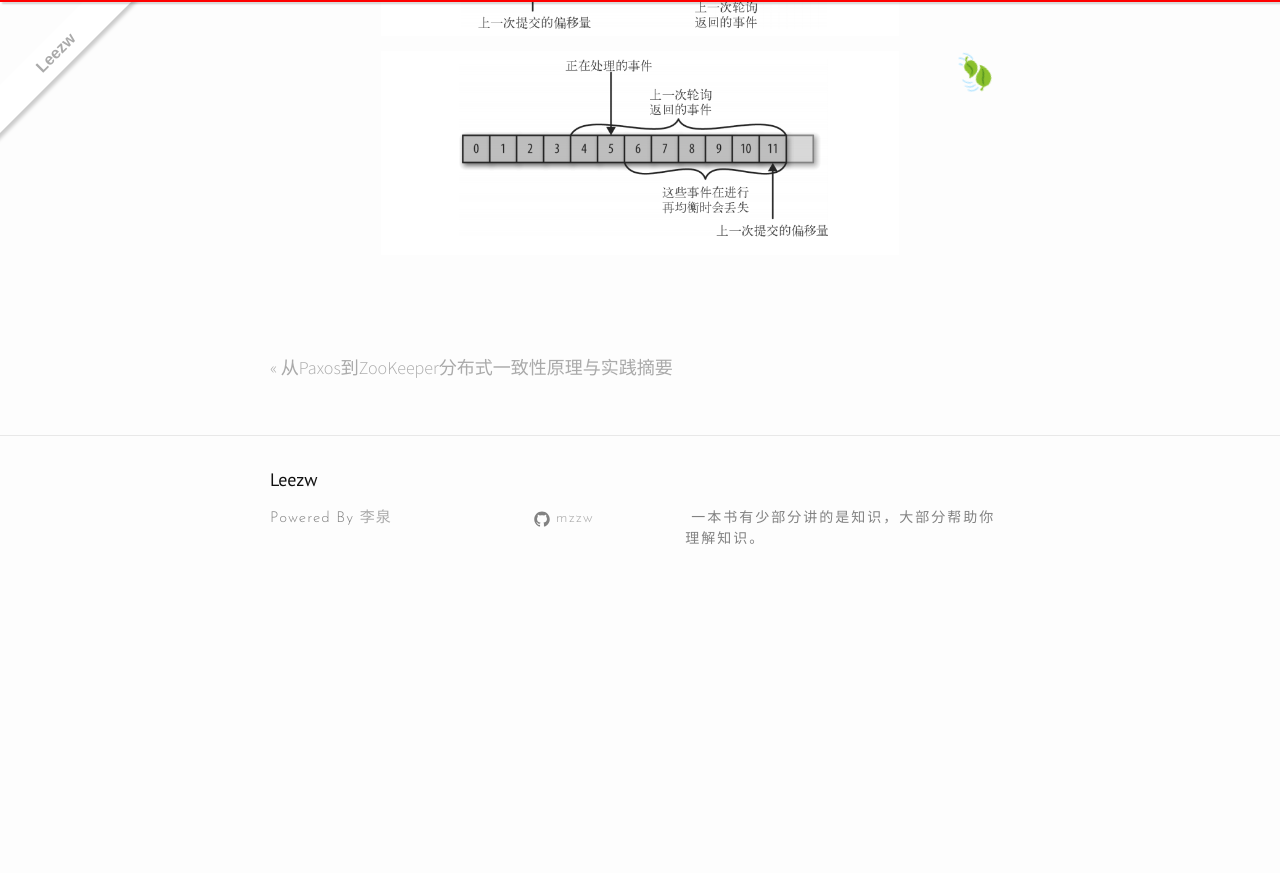
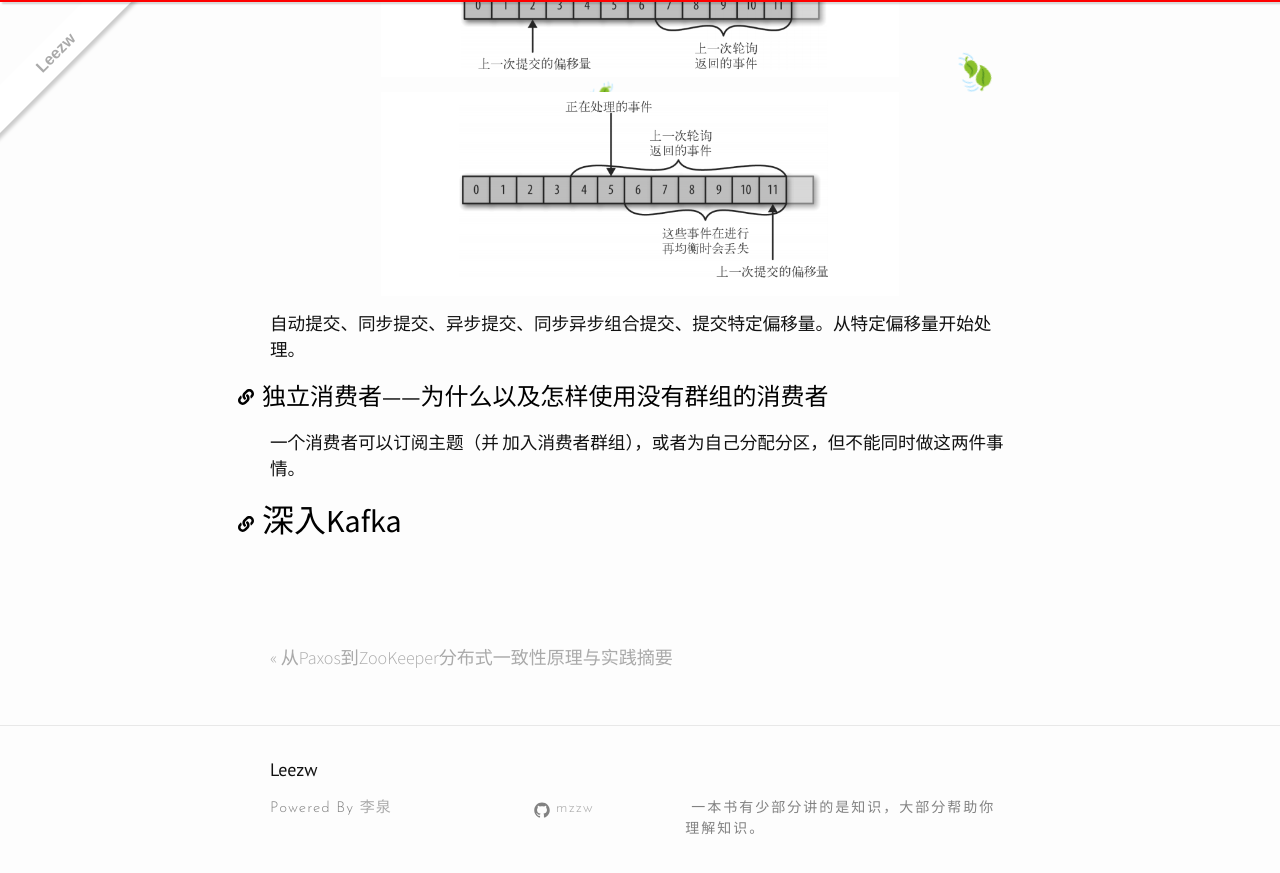
Before and after one commit to quantum-li/quantum-li.github.io, a Jekyll site: the page built from _posts/2020-05-09-kafka-the-definitive-guide.md, in a window 1280 px wide and 900 px high, scrolled down 13826 px. Shown: the top 873 px of the window. Built offline with Jekyll 4.4.1, drawn with Linux system fonts in a browser that asks for light colours; nearby versions of some CDN libraries; comment, search, counter and statistics services are not loaded; before the commit the page ends 14436 px from its top, so only the background shows below that; some of the changed text lies outside the part shown.

Commit message:
2020-05-09 16:32:35

```diff
--- a/_posts/2020-05-09-kafka-the-definitive-guide.md
+++ b/_posts/2020-05-09-kafka-the-definitive-guide.md
@@ -24,6 +24,8 @@ Kafka 的消息通过主题进⾏分类。主题可以被分 为若⼲个分区
 ![包含多个分区的主题表⽰](/assets/images/b7022229-6a90-4d5a-8a99-551634c32e50.png)
 
 ### 生产者和消费者
+
+kafka贡献给apache之前包名以kafka.开头。贡献给apache之后包名以org.apahce.kafka.开头
 
 Kafka 的客户端就是 Kafka 系统的⽤户，它们被分为两种基本类型：⽣产者和消费者。除此之外，还有其他⾼级客户端 API——⽤于数据集成的 Kafka Connect API 和⽤于流式处理的 Kafka Streams。
 
@@ -337,3 +339,11 @@ socket 在读写数据时⽤到的 TCP 缓冲区也可以设置⼤⼩。如果
 ![提交的偏移量⼩于客户端处理的最后⼀个消息的偏移量重复处理](/assets/images/72249544-7f0b-45d9-8bff-645a52cb923e.png)
 
 ![提交的偏移量⼤于客户端处理的最后⼀个消息的偏移量跳过处理](/assets/images/f9a985cb-ea43-49aa-b1c5-5ffe481214a0.png)
+
+自动提交、同步提交、异步提交、同步异步组合提交、提交特定偏移量。从特定偏移量开始处理。
+
+## 独⽴消费者——为什么以及怎样使⽤没有群组的消费者
+
+⼀个消费者可以订阅主题（并 加⼊消费者群组），或者为⾃⼰分配分区，但不能同时做这两件事情。
+
+# 深入Kafka
```
